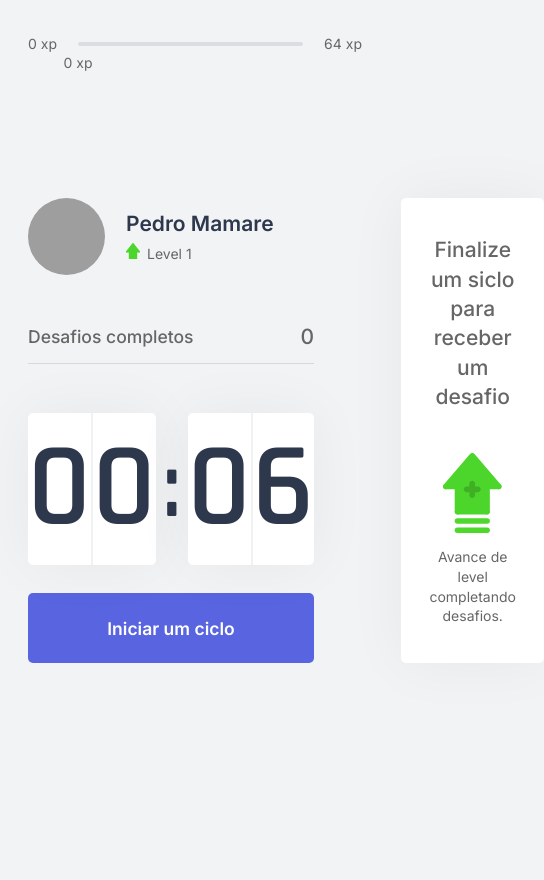
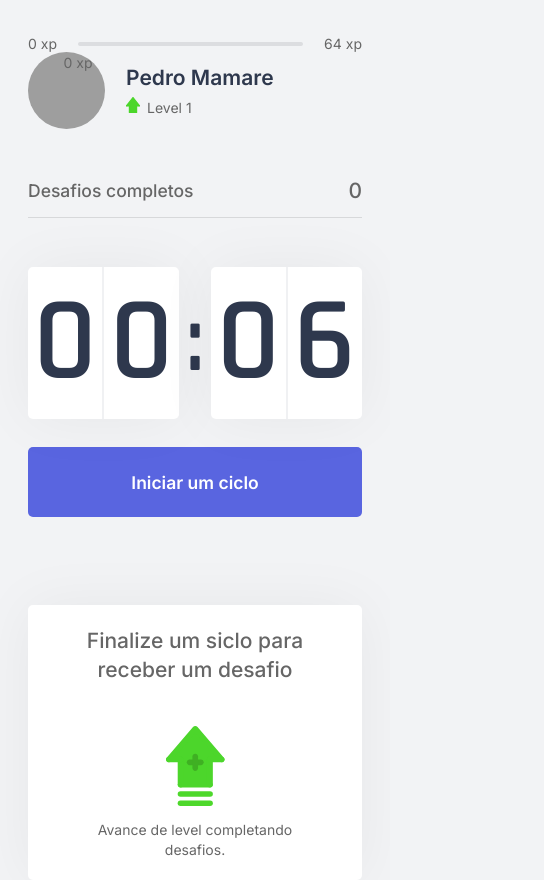
Before and after one commit to pmamare/nlw-moveit, a Next.js app: page / in a window 390 px wide. Shown: the whole page, 544 px wide, since content can reach past the window. Before the commit the page ends 844 px from the top, so only its background shows below. Built offline with nearby package versions, Linux system fonts and the light colour scheme; grey boxes are pictures that could not be loaded.

Commit message:
responsive

```diff
--- a/src/styles/global.css
+++ b/src/styles/global.css
@@ -64,3 +64,10 @@
     gap: 6.25rem;
     align-content: center;
 }
+
+@media(max-width: 767px){
+    .container section{
+        display: flex;
+        flex-direction: column;
+    }
+}
```
